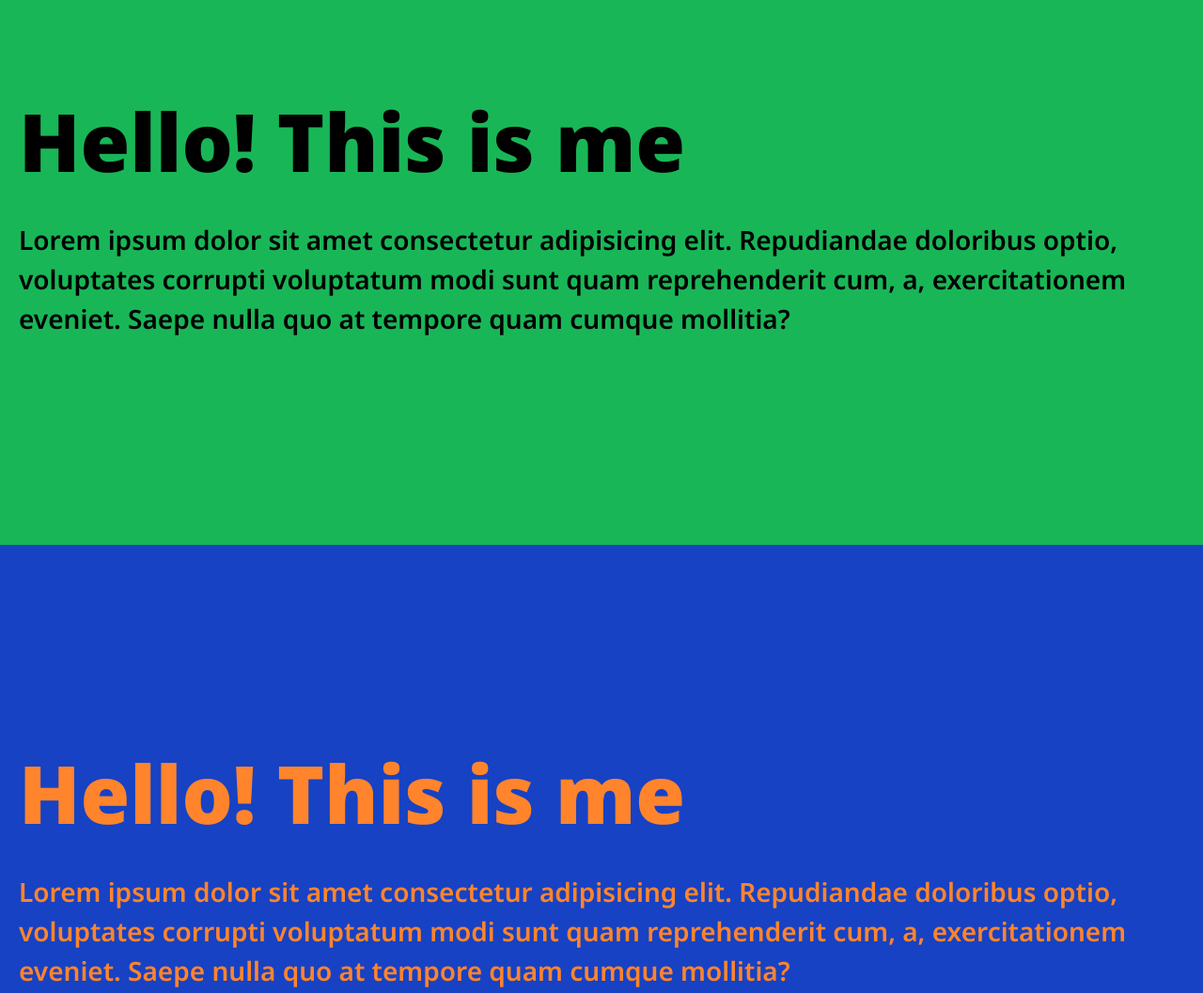
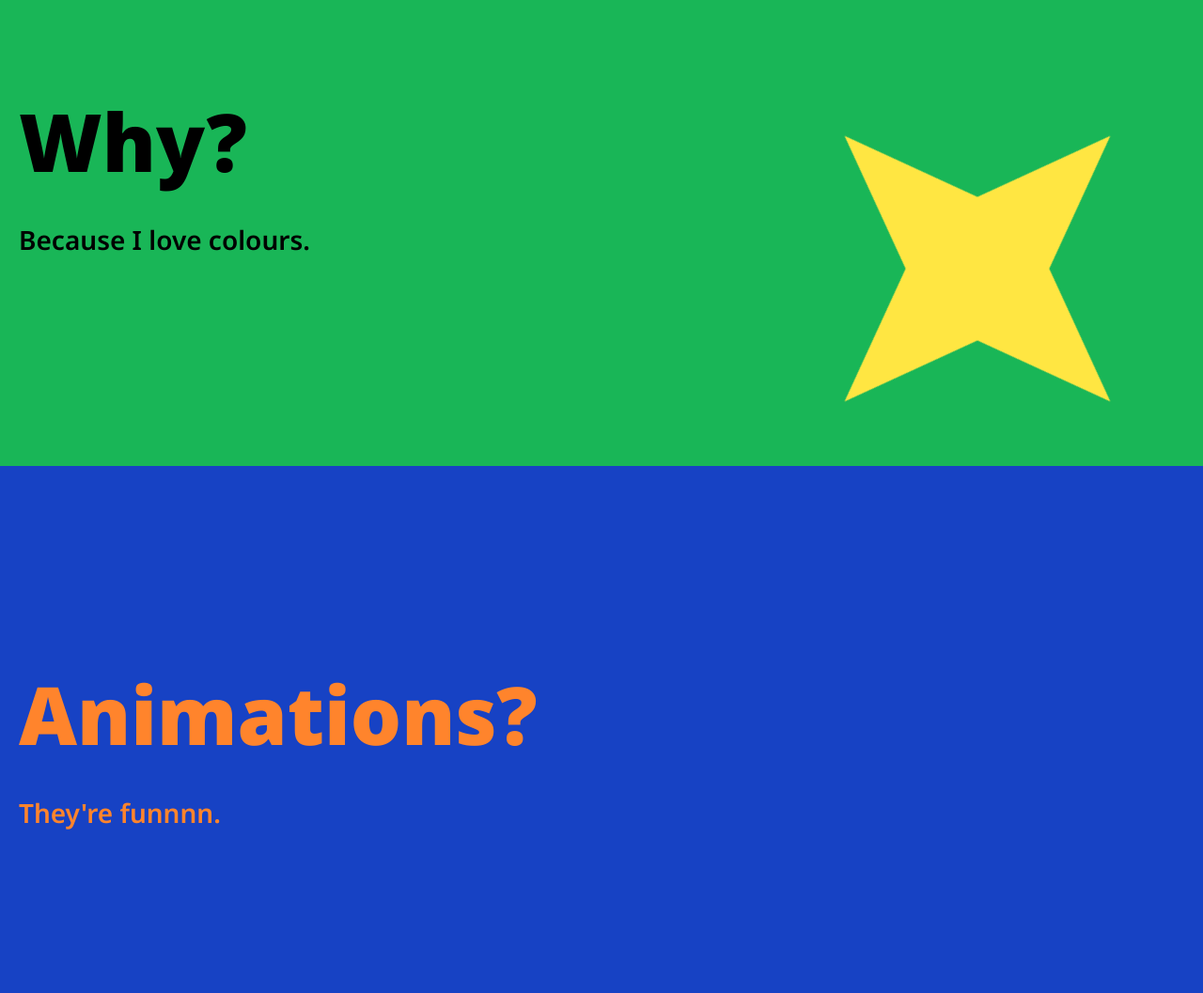
Before and after one commit to akhoinguyen/IMD1005B-A3, a plain HTML site: page index.html in a window 1280 px wide. Shown: the part 914-1971 px from the top of the page at 94% size. Drawn offline with Linux system fonts and the light colour scheme.

Commit message:
Add more svg animation

```diff
--- a/css/index.css
+++ b/css/index.css
@@ -8,24 +8,30 @@
     to {transform: rotate(360deg);}
 }
 
-.hero-circle {
+svg {
     position: absolute;
-    left: calc(100% - 200px);
-    bottom: 0;
-    animation-name: spin;
-    animation-duration: 2s;
     animation-iteration-count: infinite;
     animation-fill-mode: forwards;
     animation-timing-function: linear;
 }
 
+.hero-circle {
+    left: calc(100% - 200px);
+    bottom: 0;
+    animation-name: spin;
+    animation-duration: 2s;
+}
+
 .hero-squigg {
-    position: absolute;
     bottom: 0;
     animation-name: move-up;
     animation-duration: 2s;
-    animation-iteration-count: infinite;
-    animation-fill-mode: forwards;
     animation-direction: alternate;
-    animation-timing-function: linear;
 }
+
+.star {
+    animation-name: spin;
+    animation-duration: 8s;
+    left: calc(50vw + 200px);
+    top: 125%;
+}
--- a/index.html
+++ b/index.html
@@ -34,15 +34,15 @@
 
         <section class="hero-banner hero-banner-home bg-purple white">
             <div class="hero-banner-content">
-                <h1>Say goodbye to minimalism</h1>
-                <p>Welcome to the age of eye-bleeding colourful design.</p>
+                <h1>Lorem Ipsum Welcome</h1>
+                <p>Brace yourself for the eye-bleeding amount of colours &#129321;</p>
 
                 <svg xmlns="http://www.w3.org/2000/svg" width="400" viewBox="0 0 400 400" class="hero-circle">
                   <path d="M200,0C89.54,0,0,89.54,0,200s89.54,200,200,200v-200h200C400,89.54,310.46,0,200,0Z" fill="var(--red)"/>
                 </svg>
 
 
-                <svg xmlns="http://www.w3.org/2000/svg" viewBox="0 0 800.71 101.41" fill="none" stroke="var(--green)" stroke-width="8" stroke-linejoin="miter" class="hero-squigg">
+                <svg xmlns="http://www.w3.org/2000/svg" height="200" viewBox="0 0 800.71 101.41" fill="none" stroke="var(--green)" stroke-width="8" stroke-linejoin="miter" class="hero-squigg">
                     <polyline points="800.35 100.71 700.35 .71 600.35 100.71 500.35 .71 400.35 100.71 300.35 .71 200.35 100.71 100.35 .71 .35 100.71"/>
                   </svg>
 
@@ -53,19 +53,19 @@
     <main>
         <section class="bg-green pad-tb-200 pad-lr-20">
             <div class="max-width">
-                <h2>Hello! This is me</h2>
-                <p>Lorem ipsum dolor sit amet consectetur adipisicing elit. Repudiandae doloribus optio, voluptates
-                    corrupti voluptatum modi sunt quam reprehenderit cum, a, exercitationem eveniet. Saepe nulla quo at
-                    tempore quam cumque mollitia?</p>
+                <h2>Why?</h2>
+                <p>Because I love colours.</p>
             </div>
         </section>
 
         <section class="bg-blue orange pad-tb-200 pad-lr-20">
             <div class="max-width">
-                <h2>Hello! This is me</h2>
-                <p>Lorem ipsum dolor sit amet consectetur adipisicing elit. Repudiandae doloribus optio, voluptates
-                    corrupti voluptatum modi sunt quam reprehenderit cum, a, exercitationem eveniet. Saepe nulla quo at
-                    tempore quam cumque mollitia?</p>
+                <h2>Animations?</h2>
+                <p>They're funnnn.</p>
+
+<svg xmlns="http://www.w3.org/2000/svg" width="400" viewBox="0 0 400 400" fill="var(--yellow)" class="star">
+  <polygon points="200 0 254.02 145.98 400 200 254.02 254.02 200 400 145.98 254.02 0 200 145.98 145.98 200 0"/>
+</svg>
             </div>
         </section>
 
```
